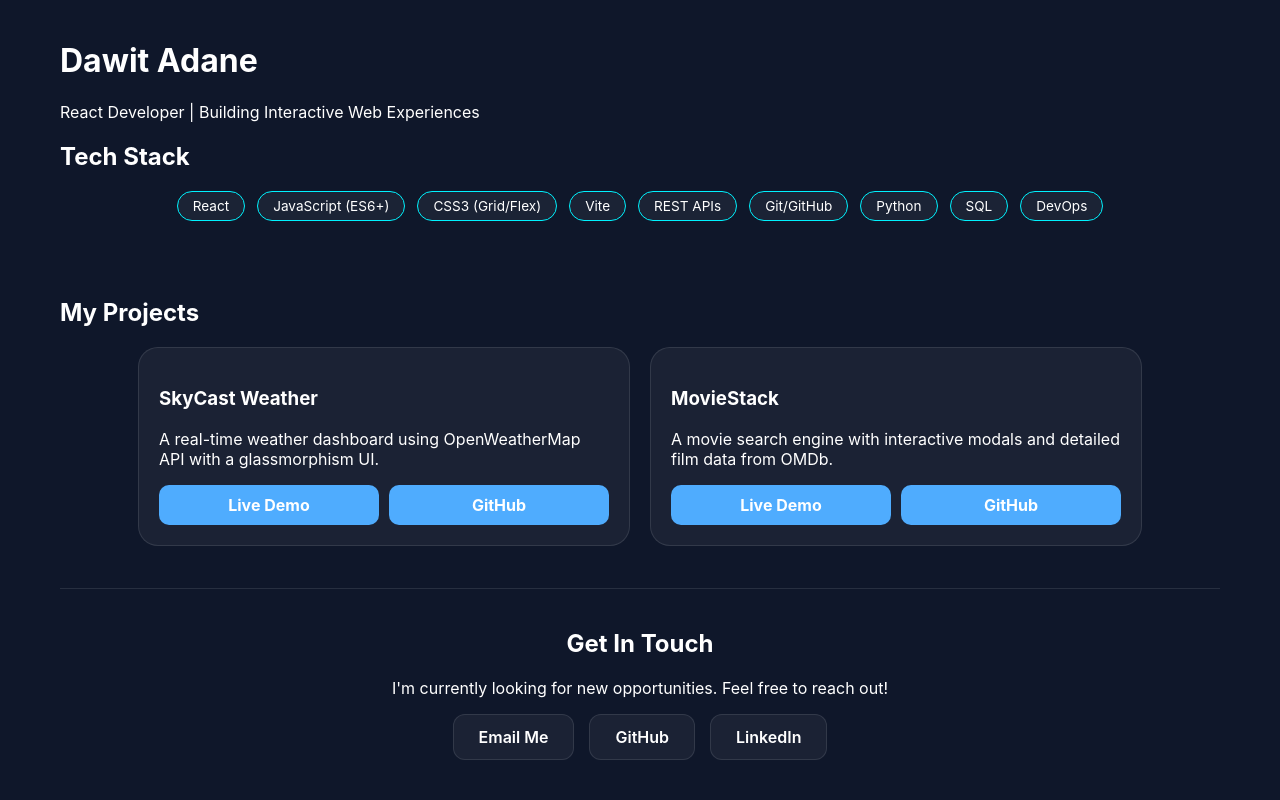
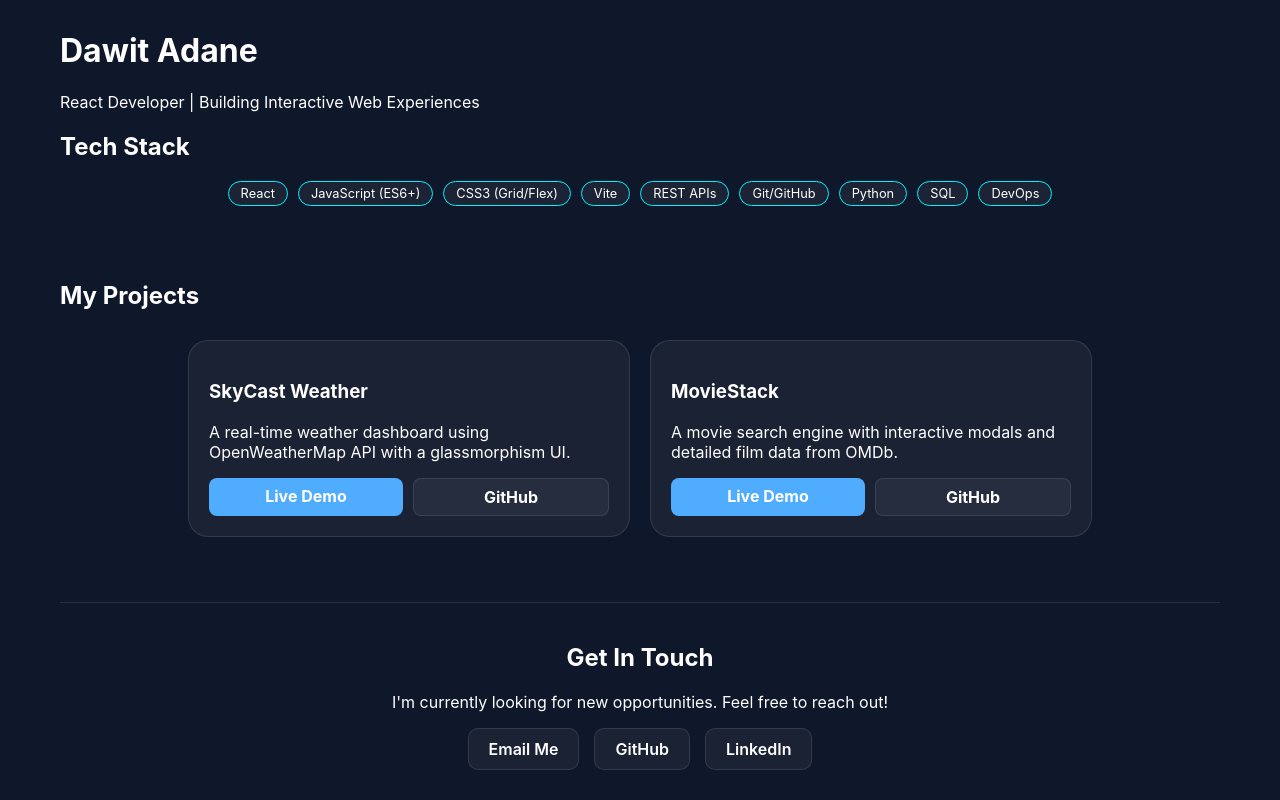
Before and after one commit to daveadane/my-portfolio, a React (Vite) app: page / in a window 1280 px wide. Built offline with nearby package versions, Linux system fonts and the light colour scheme.

Commit message:
working on css

```diff
--- a/src/App.css
+++ b/src/App.css
@@ -5,13 +5,13 @@
   --border: rgba(255, 255, 255, 0.1);
 }
 
-/* 1. LAYOUT RESET */
+/* 1. VIEWPORT LOCK */
 body, html {
   margin: 0;
   padding: 0;
   height: 100vh;
   width: 100vw;
-  overflow: hidden;
+  overflow: hidden; /* Keeps it to one page */
   background: #0f172a;
   color: white;
   font-family: 'Inter', sans-serif;
@@ -21,54 +21,62 @@ body, html {
   height: 100vh;
   display: flex;
   flex-direction: column;
-  justify-content: space-between; /* This spaces out Top, Middle, Bottom */
+  justify-content: space-between;
   max-width: 1200px;
   margin: 0 auto;
-  padding: 20px;
+  padding: 10px 20px;
   box-sizing: border-box;
 }
 
-/* 2. TECH STACK (Spacing Fix) */
+/* 2. TECH STACK SPACING */
 .tech-stack-container {
   display: flex;
   flex-wrap: wrap;
-  gap: 12px;
+  gap: 10px;
   justify-content: center;
-  margin: 15px 0;
+  margin-top: 10px;
 }
 
 .tech-stack-container span {
   background: var(--glass);
-  padding: 6px 15px;
-  border-radius: 20px;
-  border: 1px solid var(--secondary); /* Cyan border makes it pop */
-  font-size: 0.85rem;
+  padding: 4px 12px;
+  border-radius: 15px;
+  border: 1px solid var(--secondary);
+  font-size: 0.8rem;
 }
 
-/* 3. PROJECT CARDS - THE "SIGN" (Interactive) */
+/* 3. PROJECT SECTION & HOVER SIGN */
+.project-section { /* Matches your JSX className */
+  flex: 1;
+  display: flex;
+  flex-direction: column;
+  justify-content: center;
+  min-height: 0;
+}
+
 .project-grid {
   display: flex;
   gap: 20px;
   justify-content: center;
-  width: 100%;
+  padding: 10px 0;
 }
 
 .project-card {
   flex: 1;
-  max-width: 450px;
+  max-width: 400px;
   background: var(--glass);
   border: 1px solid var(--border);
   border-radius: 20px;
   padding: 20px;
-  transition: all 0.4s cubic-bezier(0.175, 0.885, 0.32, 1.275);
+  transition: all 0.3s ease-out;
   cursor: pointer;
 }
 
-/* Hover Effect: Glow and Lift */
+/* THE "SIGN" - Lift and Glow */
 .project-card:hover {
   transform: translateY(-8px);
   border-color: var(--primary);
-  box-shadow: 0 10px 30px rgba(79, 172, 254, 0.3);
+  box-shadow: 0 10px 25px rgba(79, 172, 254, 0.3);
 }
 
 .project-links {
@@ -81,41 +89,41 @@ body, html {
   flex: 1;
   text-align: center;
   text-decoration: none;
-  padding: 10px;
-  border-radius: 10px;
+  padding: 8px;
+  border-radius: 8px;
   font-weight: bold;
   color: white !important;
-  background: var(--primary);
 }
 
-/* 4. CONTACT SECTION FIX (Buttons) */
+.live-link { background: var(--primary); }
+.repo-link { border: 1px solid var(--border); background: var(--glass); }
+
+/* 4. CONTACT BUTTONS FIX */
 .contact-section {
-  text-align: center;
   padding: 20px 0;
   border-top: 1px solid var(--border);
+  text-align: center;
 }
 
 .social-links {
   display: flex;
   justify-content: center;
   gap: 15px;
-  margin-top: 15px;
+  margin-top: 10px;
 }
 
-/* This brings back your Email/GitHub/LinkedIn buttons */
-.social-links a, .contact-btn {
-  padding: 12px 25px;
+.contact-btn {
+  padding: 10px 20px;
   background: var(--glass);
   border: 1px solid var(--border);
-  border-radius: 12px;
+  border-radius: 10px;
   color: white !important;
   text-decoration: none;
   font-weight: 600;
   transition: 0.3s;
 }
 
-.social-links a:hover {
+.contact-btn:hover {
   background: var(--primary);
-  transform: translateY(-3px);
-  box-shadow: 0 5px 15px rgba(79, 172, 254, 0.4);
+  transform: translateY(-2px);
 }
```
